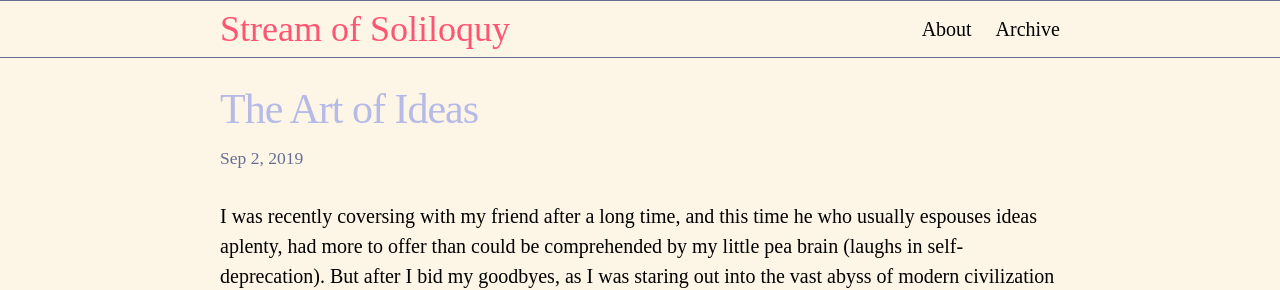
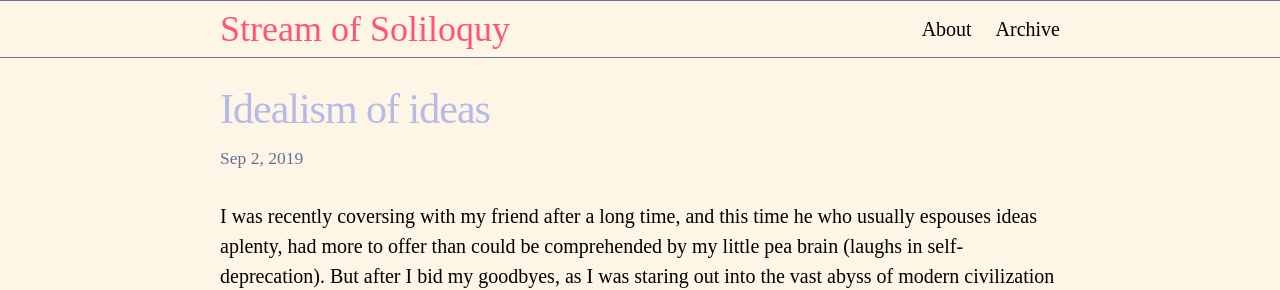
Before and after one commit to abvr/abvr.github.io, a Jekyll site: the page built from _posts/2019-09-02-idea.md, in a window 1280 px wide and 900 px high. Shown: the top 290 px of the window. Built offline with Jekyll 4.4.1, drawn with Linux system fonts in a browser that asks for light colours.

Commit message:
Update 2019-09-02-idea.md

```diff
--- a/_posts/2019-09-02-idea.md
+++ b/_posts/2019-09-02-idea.md
@@ -1,6 +1,6 @@
 ---
 layout: post
-title: The Art of Ideas
+title: Idealism of ideas
 ---
 I was recently coversing with my friend after a long time, and this time he who usually espouses ideas aplenty, had more
 to offer than could be comprehended by my little pea brain (laughs in self-deprecation).
```
